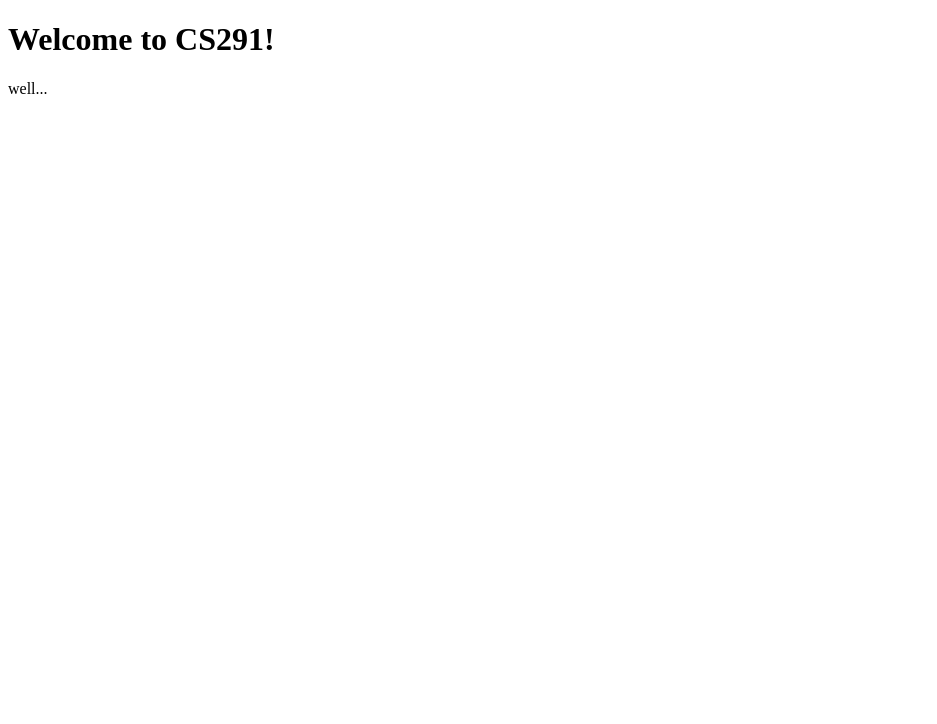
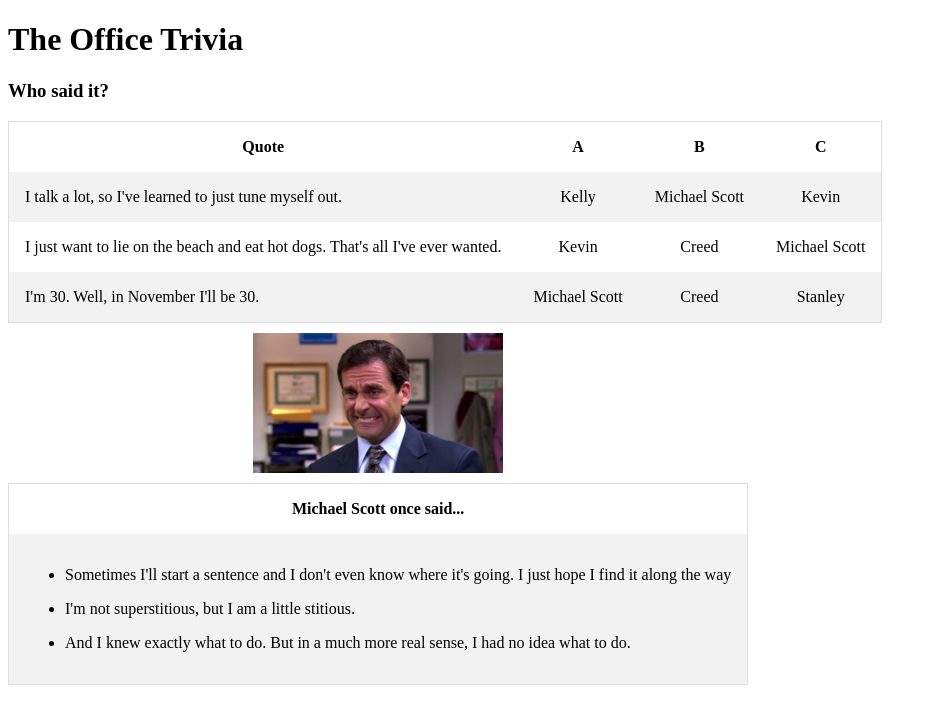
Before and after one commit to ShanmukhaSahiti/cs291-project0, a plain HTML site: page index.html in a window 1280 px wide. Shown: the whole page, without its empty margins (0-937 px from the left). Drawn offline with Linux system fonts and the light colour scheme.

Commit message:
updated with table, list and css

```diff
--- a/index.html
+++ b/index.html
@@ -1,10 +1,70 @@
 <!DOCTYPE html>
 <html>
-   <head>
-      <title>CS291</title>
-   </head>
-   <body>
-      <h1>Welcome to CS291! </h1>
-      <p>well...</p>
-   </body>
+
+<head>
+   <link rel="stylesheet" href="styles.css">
+   <title>The Office</title>
+</head>
+
+<body>
+   <h1>The Office Trivia</h1>
+
+
+   <h3>Who said it?</h2>
+      <table>
+         <tr>
+            <th>Quote</th>
+            <th>A</th>
+            <th>B</th>
+            <th>C</th>
+         </tr>
+
+         <tr>
+            <td>I talk a lot, so I've learned to just tune myself out.</td>
+            <td>Kelly</td>
+            <td>Michael Scott</td>
+            <td>Kevin</td>
+         </tr>
+
+         <tr>
+            <td>I just want to lie on the beach and eat hot dogs. That's all I've ever wanted.</td>
+            <td>Kevin</td>
+            <td>Creed</td>
+            <td>Michael Scott</td>
+         </tr>
+
+         <tr>
+            <td>I'm 30. Well, in November I'll be 30.</td>
+            <td>Michael Scott</td>
+            <td>Creed</td>
+            <td>Stanley</td>
+         </tr>
+      </table>
+      <div class="quotes">
+         <img src="MS.png" alt="Michael Scott">
+         <table>
+            <tbody>
+               <tr>
+                  <th>Michael Scott once said...</th>
+               </tr>
+               <tr>
+                  <td>
+                     <ul>
+                        <li class="list">Sometimes I'll start a sentence and I don't even know where it's going. I
+                           just hope I
+                           find it along the way</li>
+                        <li class="list">I'm not superstitious, but I am a little stitious.</li>
+                        <li class="list">And I knew exactly what to do. But in a much more real sense, I had no idea
+                           what to do.
+                        </li>
+                     </ul>
+                  </td>
+               </tr>
+            </tbody>
+         </table>
+      </div>
+
+
+</body>
+
 </html>
--- /dev/null
+++ b/styles.css
@@ -0,0 +1,63 @@
+html * {
+    font-family: 'AmericanTypewriter';
+}
+
+table {
+    border-collapse: collapse;
+    border-spacing: 0;
+    border: 1px solid #ddd;
+}
+
+th,
+td {
+    text-align: center;
+    padding: 16px;
+}
+
+td:first-child {
+    text-align: left;
+}
+
+tr:nth-child(even) {
+    background-color: #f2f2f2
+}
+
+.fa-check {
+    color: green;
+}
+
+.fa-remove {
+    color: red;
+}
+
+.row {
+    display: flex;
+}
+
+.column {
+    float: left;
+    padding: 10px;
+}
+
+.left {
+    width: 60%;
+}
+
+.right {
+    width: 40%;
+}
+
+img {
+    padding: 10px;
+    width: 250px;
+    display: block;
+    margin: auto;
+}
+
+.quotes {
+    width: fit-content;
+}
+
+.list {
+    margin-bottom: 16px;
+}
```
Also changed, not shown: MS.png (added).
